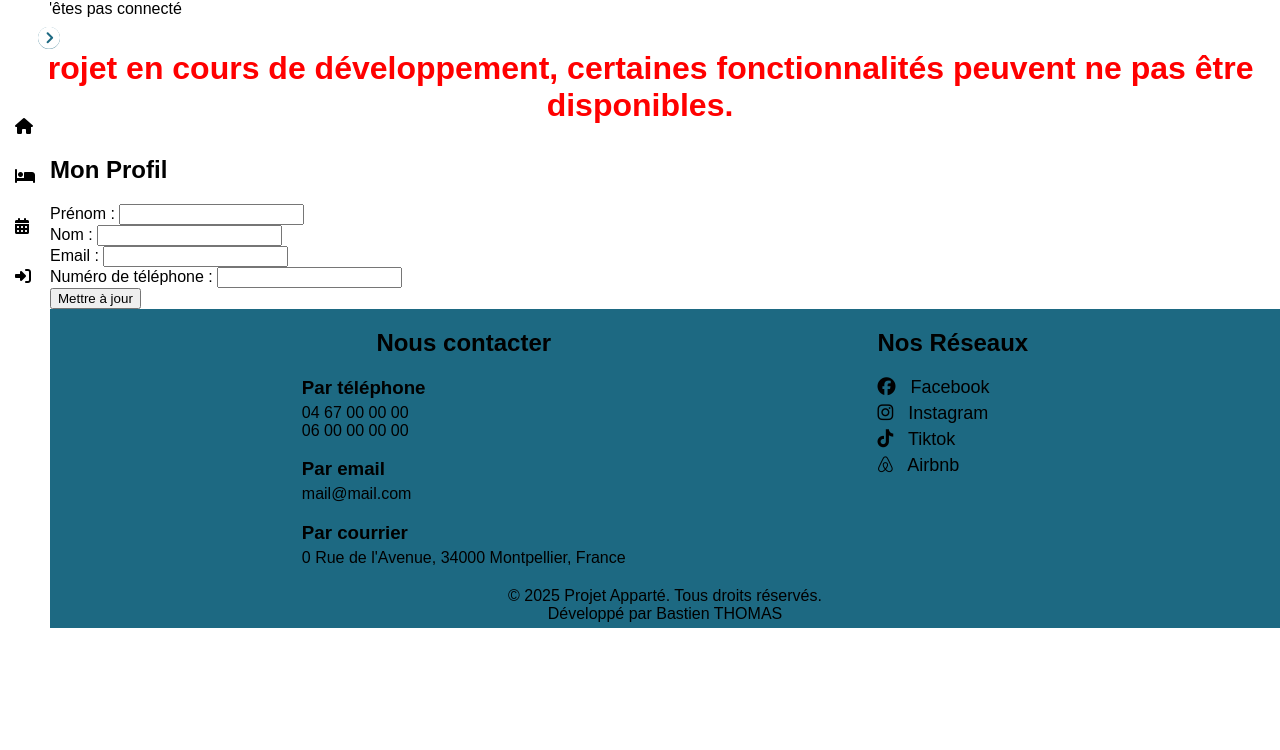
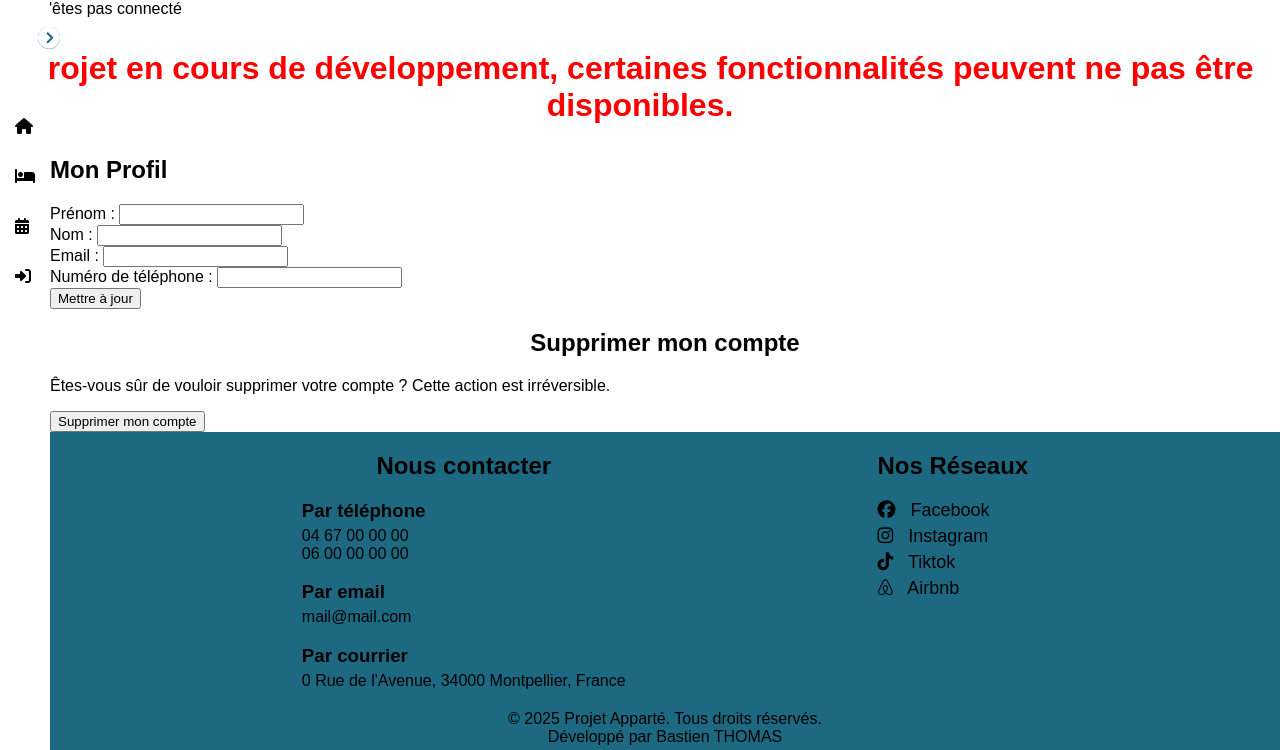
Before and after one commit to Bastien-Project/Apparte, a PHP site: page /profil.php in a window 1280 px wide. Shown: the top 750 px of the page. Run offline with PHP 8.4, Linux system fonts and the light colour scheme; some libraries are stand-ins or nearby versions.

Commit message:
ADD possibilité de supprimer son compte

```diff
--- a/profil.php
+++ b/profil.php
@@ -61,4 +61,22 @@ if (isset($_POST['update'])) {
     </div>
 </section>
 
+<?php
+// Section pour supprimer le compte
+if (isset($_POST['confirm_delete'])) {
+    $stmt = $pdo->prepare("DELETE FROM client WHERE id = ?");
+    $stmt->execute([$_SESSION['user_id']]);
+    session_destroy();
+    header("Location: index.php");
+    exit;
+}
+?>
+<section id="delete-account">
+    <h2>Supprimer mon compte</h2>
+    <p>Êtes-vous sûr de vouloir supprimer votre compte ? Cette action est irréversible.</p>
+    <form action="#" method="post">
+        <button type="submit" name="confirm_delete">Supprimer mon compte</button>
+    </form>
+</section>
+
 <?php include("footer.php") ?>
```
